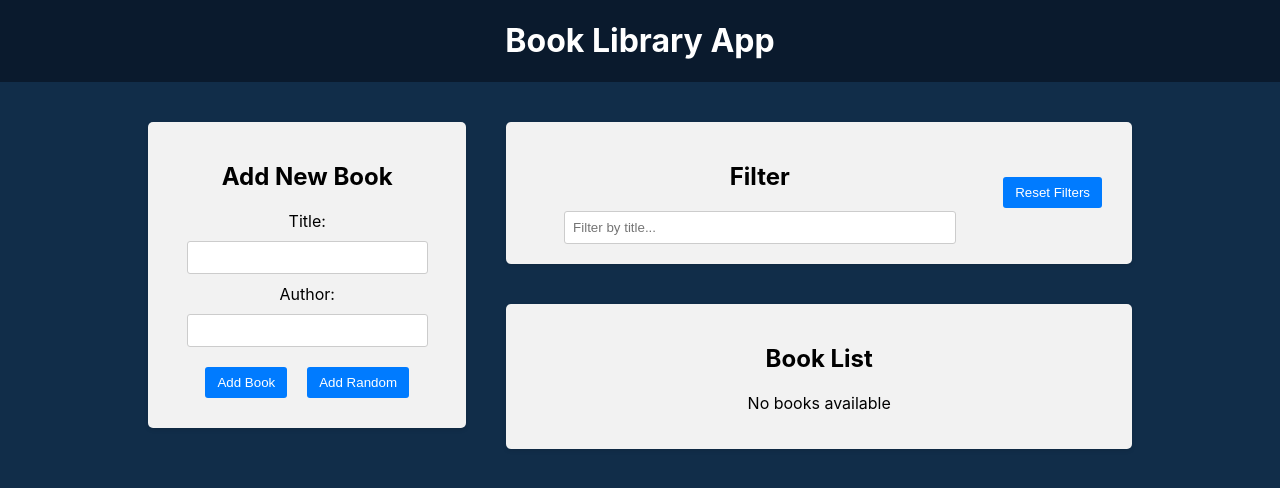
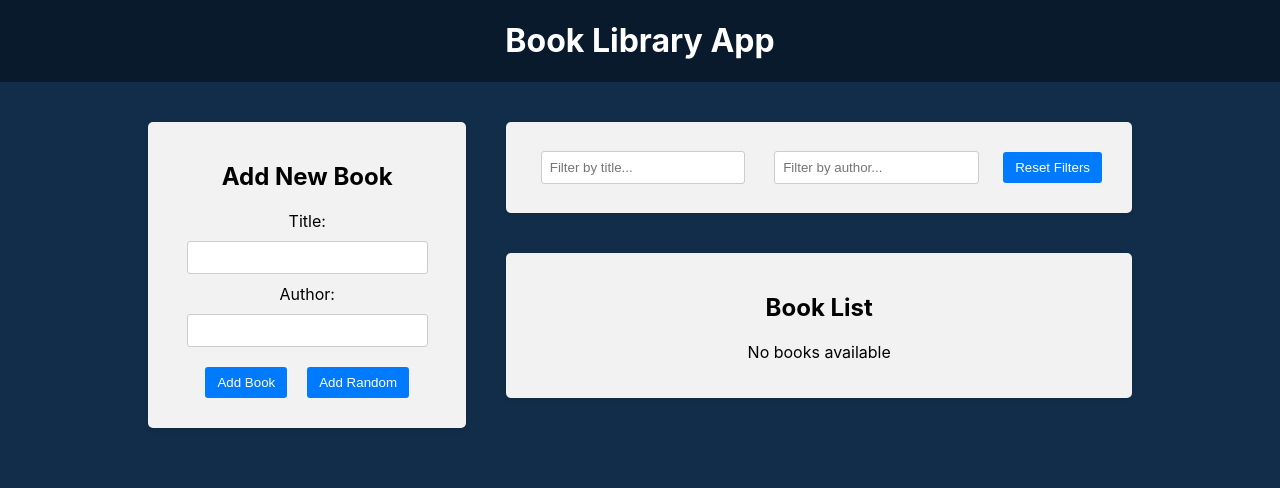
Before and after one commit to muradnuriyev001/Book-Library-App, a React (Vite) app in the folder frontend/: page / in a window 1280 px wide. Shown: the top 488 px of the page. Built offline with nearby package versions, Linux system fonts and the light colour scheme.

Commit message:
Filtering by author name

```diff
--- a/frontend/src/components/BookList/BookList.jsx
+++ b/frontend/src/components/BookList/BookList.jsx
@@ -4,7 +4,10 @@
 import { deleteBook, toggleFavorite } from "../../redux/books/actionCreators";
 
 import { BsBookmarkStar, BsBookmarkStarFill } from "react-icons/bs";
-import { selectTitleFilter } from "../../redux/slices/filterSlice";
+import {
+  selectAuthorFilter,
+  selectTitleFilter,
+} from "../../redux/slices/filterSlice";
 
 const BookList = () => {
   const dispatch = useDispatch();
@@ -14,6 +17,7 @@
 
   const books = useSelector((state) => state.books); //books from books:booksReducer
   const titleFiter = useSelector(selectTitleFilter);
+  const authorFilter = useSelector(selectAuthorFilter);
 
   const handleDeleteBook = (id) => {
     dispatch(deleteBook(id));
@@ -27,7 +31,10 @@
     const matchesTitle = book.title
       .toLowerCase()
       .includes(titleFiter.toLowerCase());
-    return matchesTitle;
+    const matchesAuthor = book.author
+      .toLowerCase()
+      .includes(authorFilter.toLowerCase());
+    return matchesTitle && matchesAuthor;
   });
 
   return (
--- a/frontend/src/components/Filter/Filter.jsx
+++ b/frontend/src/components/Filter/Filter.jsx
@@ -2,16 +2,24 @@
 import { useDispatch, useSelector } from "react-redux";
 import {
   setTitleFilter,
+  setAuthorFilter,
   selectTitleFilter,
+  selectAuthorFilter,
   resetFilters,
 } from "../../redux/slices/filterSlice";
 
 const Filter = () => {
+  const dispatch = useDispatch();
+
   const titleFilter = useSelector(selectTitleFilter);
-  const dispatch = useDispatch();
+  const authorFilter = useSelector(selectAuthorFilter);
 
   const handleTitleFilterChange = (e) => {
     dispatch(setTitleFilter(e.target.value));
+  };
+
+  const handleAuthorFilterChange = (e) => {
+    dispatch(setAuthorFilter(e.target.value));
   };
 
   const handleResetFilters = () => {
@@ -22,12 +30,19 @@
     <div className="app-block filter">
       <div className="filter-row">
         <div className="filter-group">
-          <h2>Filter</h2>
           <input
+            type="text"
+            placeholder="Filter by title..."
+            value={titleFilter}
             onChange={handleTitleFilterChange}
+          />
+        </div>
+        <div className="filter-group">
+          <input
             type="text"
-            value={titleFilter}
-            placeholder="Filter by title..."
+            placeholder="Filter by author..."
+            value={authorFilter}
+            onChange={handleAuthorFilterChange}
           />
         </div>
         <button type="button" onClick={handleResetFilters}>
--- a/frontend/src/redux/slices/filterSlice.js
+++ b/frontend/src/redux/slices/filterSlice.js
@@ -2,6 +2,7 @@
 
 const initialState = {
   title: "",
+  author: "",
 };
 
 const filterSlice = createSlice({
@@ -12,12 +13,19 @@
       // return { ...state, title: action.payload };
       state.title = action.payload; //mutating with immer library
     },
+    setAuthorFilter: (state, action) => {
+      state.author = action.payload;
+    },
     resetFilters: (state) => {
       return initialState;
     },
   },
 });
 
-export const { setTitleFilter, resetFilters } = filterSlice.actions;
+export const { setTitleFilter, setAuthorFilter, resetFilters } =
+  filterSlice.actions;
+
 export const selectTitleFilter = (state) => state.filter.title;
+export const selectAuthorFilter = (state) => state.filter.author;
+
 export default filterSlice.reducer;
```
